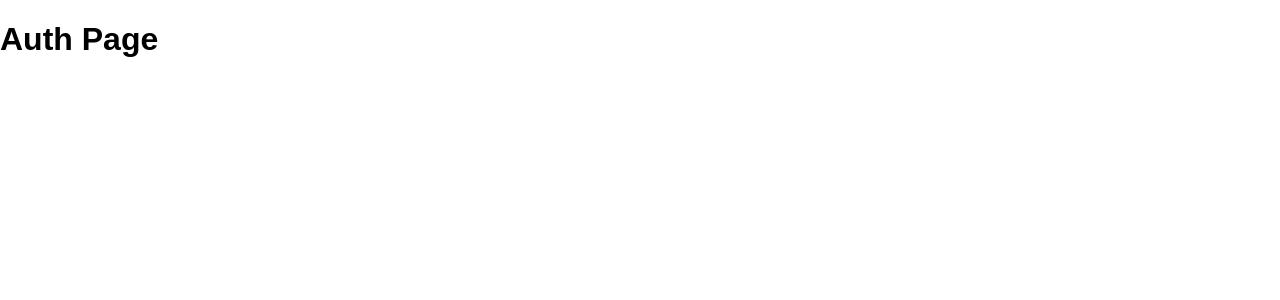
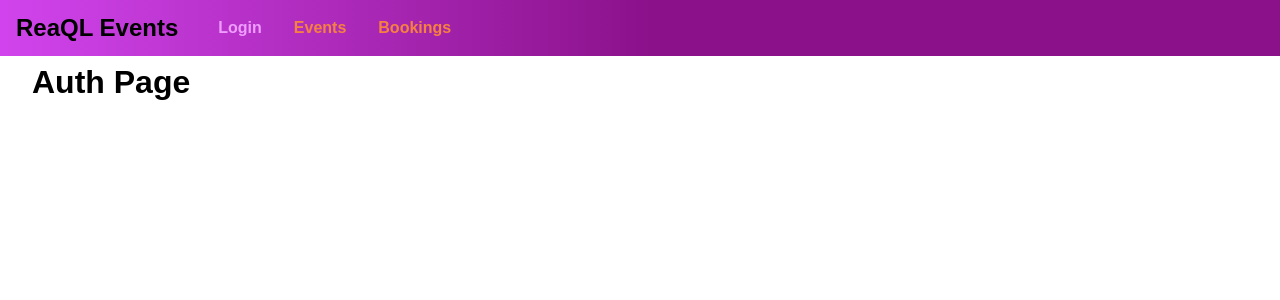
Before and after one commit to leonardohsilvadev/graphql-react-node-event-booking, a React (Create React App) app in the folder frontend/: page /auth in a window 1280 px wide. Shown: the top 300 px of the page. Built offline with nearby package versions, Linux system fonts and the light colour scheme.

Commit message:
creatin' navbar component to handle routin'

```diff
--- a/frontend/package.json
+++ b/frontend/package.json
@@ -13,7 +13,7 @@
     "web-vitals": "^1.0.1"
   },
   "scripts": {
-    "start": "react-scripts start",
+    "start": "react-scripts start BROWSER=none",
     "build": "react-scripts build",
     "test": "react-scripts test",
     "eject": "react-scripts eject"
--- a/frontend/src/App.css
+++ b/frontend/src/App.css
@@ -0,0 +1,3 @@
+.main-content {
+  margin: 4rem 2rem;
+}
--- a/frontend/src/App.js
+++ b/frontend/src/App.js
@@ -1,16 +1,20 @@
 import './App.css';
 import { BrowserRouter, Route, Redirect, Switch } from 'react-router-dom'
 import { Auth, Bookings, Events } from './pages';
+import { Navbar } from './components';
 
 function App() {
   return (
     <BrowserRouter>
+      <Navbar />
+      <main className="main-content">
         <Switch>
           <Redirect from="/" to="/auth" exact />
           <Route path="/auth" component={Auth} />
           <Route path="/events" component={Events} />
           <Route path="/bookings" component={Bookings} />
         </Switch>
+      </main>
     </BrowserRouter>
   );
 }
--- /dev/null
+++ b/frontend/src/components/Navbar/index.js
@@ -0,0 +1,26 @@
+import { NavLink } from 'react-router-dom'
+import './styles.css'
+
+const Navbar = () => (
+  <header className="main-navigation">
+    <div className="main-navigation-logo">
+    <h1>ReaQL Events</h1>
+    </div>
+
+    <nav className="main-navigation-item">
+      <ul>
+      <li>
+          <NavLink to="/auth">Login</NavLink>
+        </li>
+        <li>
+          <NavLink to="/events">Events</NavLink>
+        </li>
+        <li>
+          <NavLink to="/bookings">Bookings</NavLink>
+        </li>
+      </ul>
+    </nav>
+  </header>
+)
+
+export default Navbar
--- /dev/null
+++ b/frontend/src/components/Navbar/styles.css
@@ -0,0 +1,44 @@
+.main-navigation {
+  position: fixed;
+  left: 0;
+  top: 0;
+  width: 100%;
+  height: 3.5rem;
+  background-color: rgb(152, 56, 152);
+  background: linear-gradient(to left, rgb(138, 17, 138) 50%, rgb(209, 68, 237) 100%);
+  padding: 0 1rem;
+  display: flex;
+  align-items: center;
+}
+
+.main-navigation-logo h1 {
+  margin: 0;
+  font-size: 1.5rem;
+}
+
+.main-navigation-item {
+  margin-left: 1.5rem;
+}
+
+.main-navigation-item ul {
+  display: flex;
+  list-style: none;
+  padding: 0;
+  margin: 0;
+}
+
+.main-navigation-item li {
+  margin: 0 1rem;
+}
+
+.main-navigation-item a {
+  text-decoration: none;
+  color:rgb(247, 128, 64);
+  font-weight: bold;
+}
+
+.main-navigation-item a:hover,
+.main-navigation-item a:active,
+.main-navigation-item a.active {
+  color:rgb(239, 157, 255);
+}
--- /dev/null
+++ b/frontend/src/components/index.js
@@ -0,0 +1,5 @@
+import Navbar from "./Navbar";
+
+export {
+  Navbar
+}
```
Lines whose indentation alone changed are shown as unchanged.
